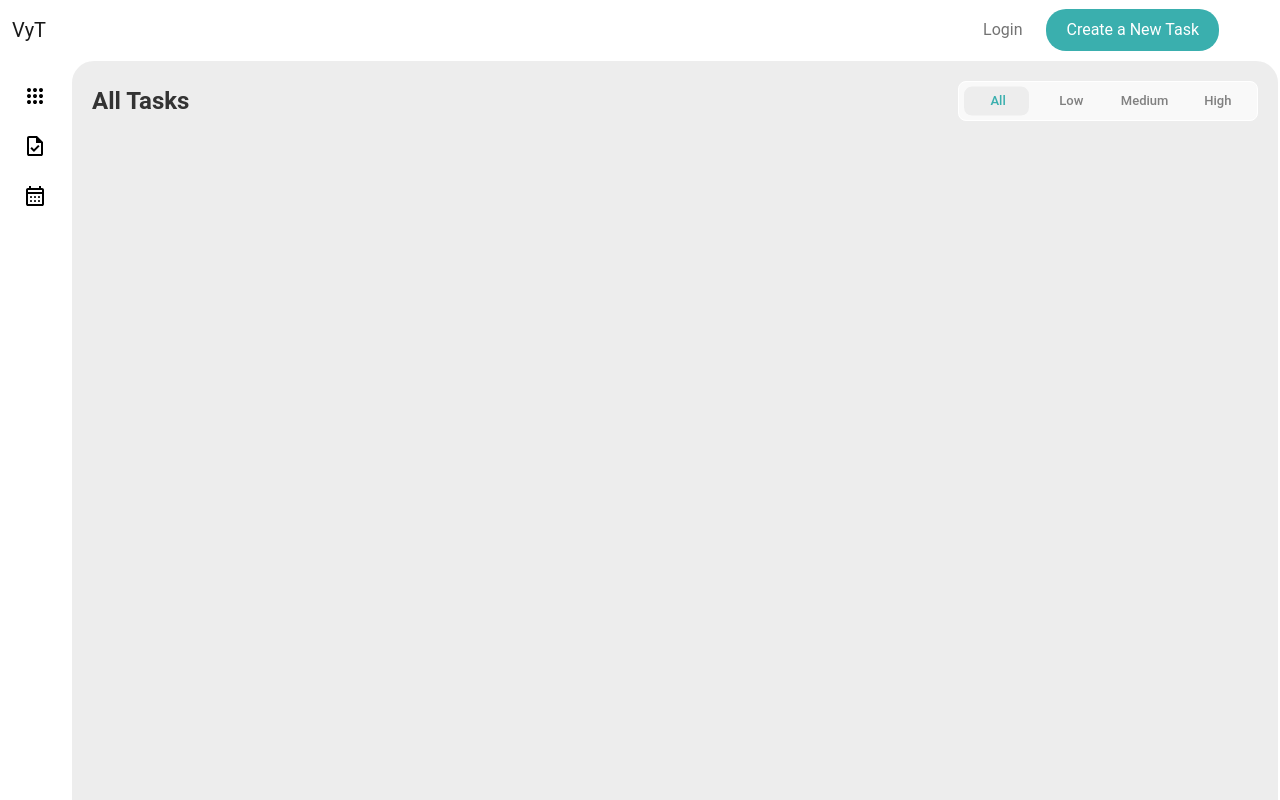
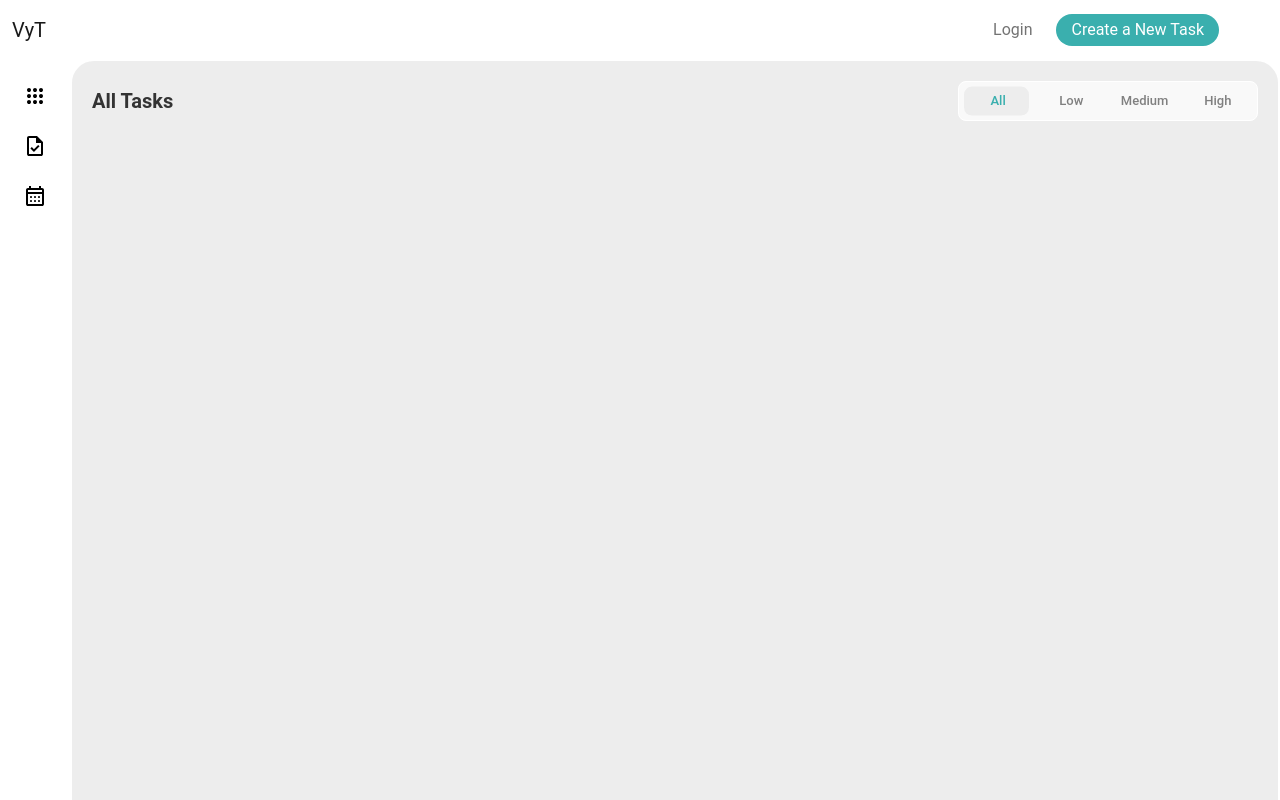
Before and after one commit to SebasRusuu/vyt, a React (Create React App) app in the folder web/: page / in a window 1280 px wide. Shown: the top 800 px of the page. Built offline with nearby package versions, Linux system fonts and the light colour scheme.

Commit message:
Burguer button a funcionar, corrigido

```diff
--- a/web/package.json
+++ b/web/package.json
@@ -8,6 +8,7 @@
     "@fortawesome/free-regular-svg-icons": "^6.6.0",
     "@fortawesome/free-solid-svg-icons": "^6.6.0",
     "@fortawesome/react-fontawesome": "^0.2.2",
+    "@popperjs/core": "^2.11.8",
     "@testing-library/jest-dom": "^5.17.0",
     "@testing-library/react": "^13.4.0",
     "@testing-library/user-event": "^13.5.0",
@@ -20,6 +21,7 @@
     "mdb-react-ui-kit": "^9.0.0",
     "mdb-ui-kit": "^8.0.0",
     "react": "^18.3.1",
+    "react-bootstrap": "^2.10.7",
     "react-dom": "^18.3.1",
     "react-router-dom": "^6.27.0",
     "react-scripts": "5.0.1",
--- a/web/src/App.tsx
+++ b/web/src/App.tsx
@@ -6,9 +6,8 @@ import Login from './pages/Login';
 import Register from './pages/Register';
 import ResetEmail from './components/ResetEmail';
 import ResetPassword from './components/ResetPassword';
-import Footer from './components/footer';
-import NewTask from './components/NewTask';
 import { BrowserRouter as Router, Routes, Route, useLocation } from 'react-router-dom';
+
 
 
 const MainPage = () => {
--- a/web/src/components/MainLayout/MainLayout.css
+++ b/web/src/components/MainLayout/MainLayout.css
@@ -15,7 +15,7 @@
   }
 
   .title {
-    font-size: 24px;
+    font-size: 20px;
     font-weight: bold;
     color: #333;
     margin: 0;
--- a/web/src/components/header/index.tsx
+++ b/web/src/components/header/index.tsx
@@ -2,6 +2,8 @@ import React, { useEffect, useState } from 'react';
 import { useNavigate, Link } from 'react-router-dom';
 import {jwtDecode} from 'jwt-decode'; // Corrected import
 import axiosInstance from '../../services/api';
+import 'bootstrap/dist/js/bootstrap.bundle.min.js';
+import 'bootstrap/dist/css/bootstrap.min.css';
 
 import './header.css';
 import NewTask from '../NewTask';
@@ -106,16 +108,15 @@ function Header() {
                                         </>
                                     ):(<span className="nav-link" onClick={handleLoginClick}>Login</span>)}
                                 </li>
-                                <li className="nav-item">
+                                <li className="nav-item" style={{paddingTop:'5px'}}>
                                     <span
                                         className="nav-link"
                                         onClick={handleCreateTaskClick}
                                         style={{
                                             backgroundColor: '#3aafae',
                                             borderRadius: '20px',
-                                            padding: '8px 20px',
+                                            padding: '3px 15px',
                                             color: '#FFFFFF',
-
                                         }}>
                                         Create a New Task
                                     </span>
```
Also changed, not shown: 20 other files (tests, documents, lock files or other folders).
